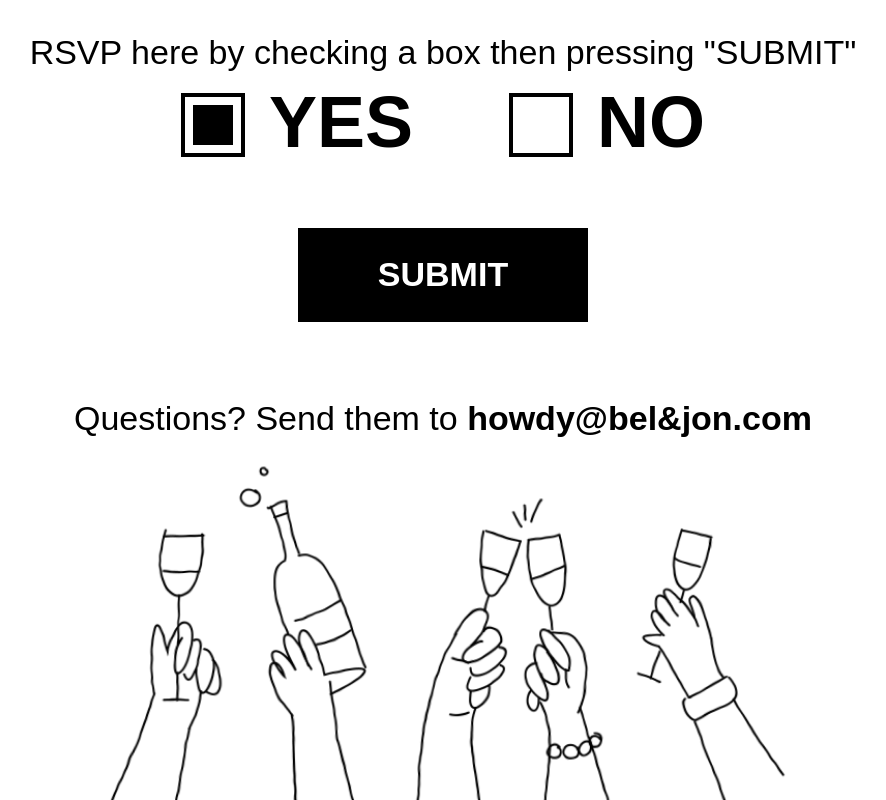
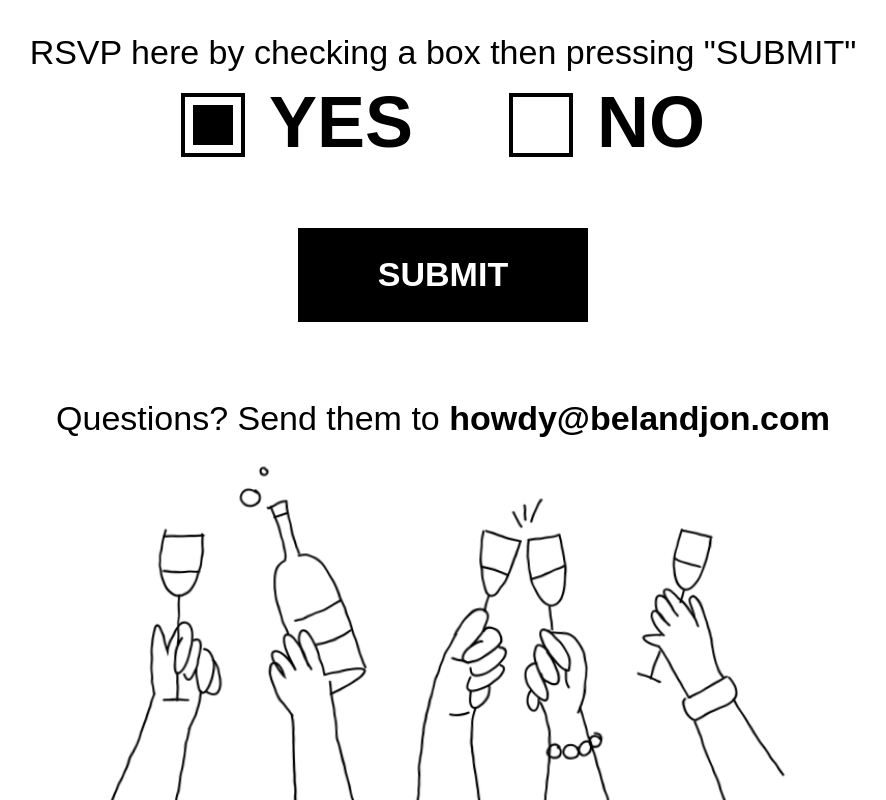
Before and after one commit to jonlow/gilow-wedding, a Next.js app: page / in a window 1280 px wide. Shown: the part 2689-3489 px from the top of the page, without its empty margins (197-1083 px from the left). Built offline with nearby package versions, Linux system fonts and the light colour scheme; no server answers; a web font is replaced by a local one.

Commit message:
fix email address hacker bel did it again!

```diff
--- a/app/(wedding)/rsvp-form.tsx
+++ b/app/(wedding)/rsvp-form.tsx
@@ -91,8 +91,8 @@ export function RsvpForm({ guestSlug }: RsvpFormProps) {
 
       <p className="mt-20">
         Questions? Send them to{" "}
-        <a href="mailto:howdy@bel&jon.com" className="font-bold">
-          howdy@bel&amp;jon.com
+        <a href="mailto:howdy@belandjon.com" className="font-bold">
+          howdy@belandjon.com
         </a>
       </p>
     </form>
```
